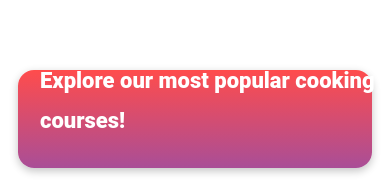
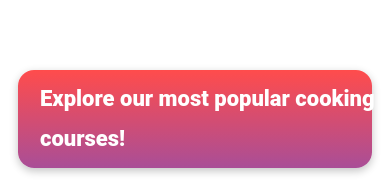
Before and after one commit to anonymous-a-rod/Sweet-berries-cooking-school, a plain HTML site: page index.html in a window 390 px wide. Shown: the part 641-830 px from the top of the page. Drawn offline with Linux system fonts and the light colour scheme.

Commit message:
Update style.css

```diff
--- a/style.css
+++ b/style.css
@@ -215,9 +215,12 @@ p.box-text {
 .box-special {
   color: white;
   background: linear-gradient(#ff4c4c, #a94e97);
-  justify-content: flex-start;
+  display: flex;
+  justify-content: center;
+  align-items: center;
   flex-wrap: nowrap;
   cursor: pointer;
+
 }
 
 .special-text {
@@ -226,7 +229,7 @@ p.box-text {
   font-weight: 800;
   font-size: 38px;
   line-height: 40px;
-  top: 26px;
+  top: 70px;
   left: 40px;
   width: 290px;
 }
@@ -242,7 +245,7 @@ p.box-text {
     font-weight: 800;
     font-size: 22px;
     line-height: 40px;
-    top: -9px;
+    top: 9px;
     left: 22px;
     width: 360px;
   }
```
